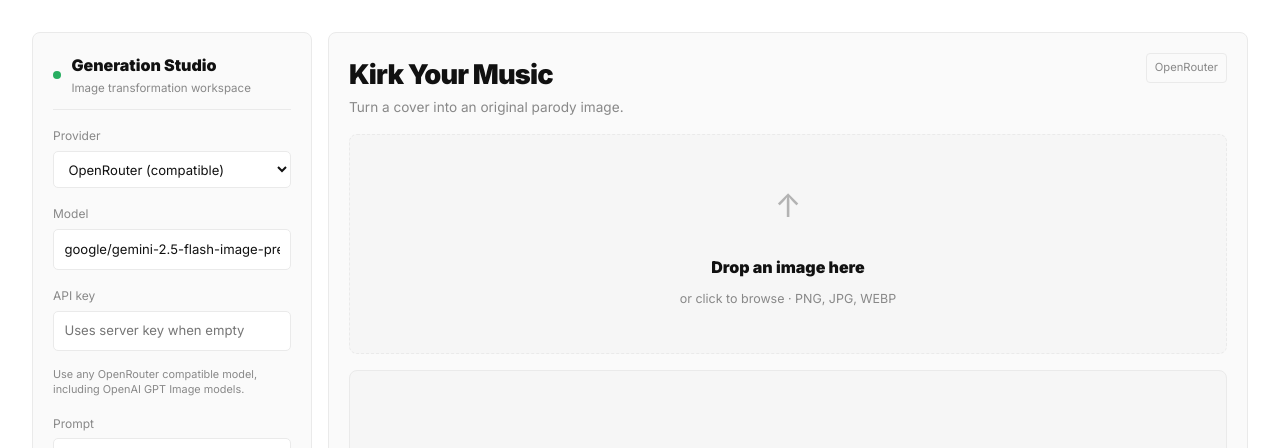
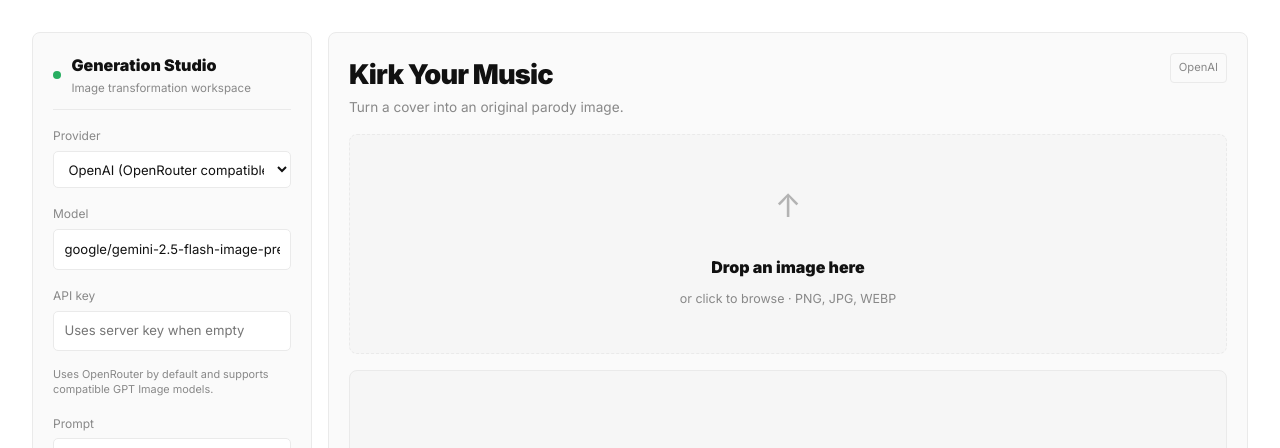
Before and after one commit to sakulik2/kirkyourmusic, a Next.js app: page / in a window 1280 px wide. Shown: the top 448 px of the page. Built offline with nearby package versions, Linux system fonts and the light colour scheme.

Commit message:
fix: normalize provider naming

```diff
--- a/app/api/kirkify/route.ts
+++ b/app/api/kirkify/route.ts
@@ -20,7 +20,7 @@ export async function POST(req: Request) {
     try {
         const body = await req.json();
         const image = typeof body?.image === "string" ? body.image : "";
-        const provider = body?.provider === "gemini" ? "gemini" : "openrouter";
+        const provider = body?.provider === "gemini" ? "gemini" : "openai";
         const fallbackKey = provider === "gemini" ? process.env.GEMINI_API_KEY : process.env.OPENROUTER_API_KEY;
         const apiKey = typeof body?.apiKey === "string" && body.apiKey ? body.apiKey : fallbackKey;
         const model = typeof body?.model === "string" && body.model ? body.model : provider === "gemini" ? "gemini-2.5-flash-image-preview" : "google/gemini-2.5-flash-image-preview";
--- a/app/page.tsx
+++ b/app/page.tsx
@@ -2,12 +2,12 @@
 
 import { useEffect, useRef, useState } from "react";
 
-type Provider = "openrouter" | "gemini";
+type Provider = "openai" | "gemini";
 
 export default function Home() {
     const [image, setImage] = useState<string | null>(null);
     const [result, setResult] = useState<string | null>(null);
-    const [provider, setProvider] = useState<Provider>("openrouter");
+    const [provider, setProvider] = useState<Provider>("openai");
     const [model, setModel] = useState("google/gemini-2.5-flash-image-preview");
     const [apiKey, setApiKey] = useState("");
     const [prompt, setPrompt] = useState("");
@@ -19,7 +19,7 @@ export default function Home() {
 
     useEffect(() => {
         const saved = localStorage.getItem("kym-settings");
-        if (saved) try { const s = JSON.parse(saved); const p = s.provider === "gemini" ? "gemini" : "openrouter"; setProvider(p); setModel(s.model || (p === "gemini" ? "gemini-2.5-flash-image-preview" : "google/gemini-2.5-flash-image-preview")); setApiKey(s.apiKey || ""); setPrompt(s.prompt || ""); setQuality(s.quality || "auto"); setSize(s.size || "1024x1024"); } catch { /* ignore invalid local settings */ }
+        if (saved) try { const s = JSON.parse(saved); const p = s.provider === "gemini" ? "gemini" : "openai"; setProvider(p); setModel(s.model || (p === "gemini" ? "gemini-2.5-flash-image-preview" : "google/gemini-2.5-flash-image-preview")); setApiKey(s.apiKey || ""); setPrompt(s.prompt || ""); setQuality(s.quality || "auto"); setSize(s.size || "1024x1024"); } catch { /* ignore invalid local settings */ }
     }, []);
     useEffect(() => { localStorage.setItem("kym-settings", JSON.stringify({ provider, model, apiKey, prompt, quality, size })); }, [provider, model, apiKey, prompt, quality, size]);
 
@@ -33,15 +33,15 @@ export default function Home() {
     return <main className="workspace">
         <section className="control-panel">
             <div className="panel-heading"><span className="status-dot" /> <div><strong>Generation Studio</strong><small>Image transformation workspace</small></div></div>
-            <label>Provider<select value={provider} onChange={e => { const p = e.target.value as Provider; setProvider(p); setModel(p === "gemini" ? "gemini-2.5-flash-image-preview" : "google/gemini-2.5-flash-image-preview"); }}><option value="openrouter">OpenRouter (compatible)</option><option value="gemini">Gemini</option></select></label>
+            <label>Provider<select value={provider} onChange={e => { const p = e.target.value as Provider; setProvider(p); setModel(p === "gemini" ? "gemini-2.5-flash-image-preview" : "google/gemini-2.5-flash-image-preview"); }}><option value="openai">OpenAI (OpenRouter compatible)</option><option value="gemini">Gemini</option></select></label>
             <label>Model<input value={model} onChange={e => setModel(e.target.value)} /></label>
             <label>API key<input type="password" placeholder="Uses server key when empty" value={apiKey} onChange={e => setApiKey(e.target.value)} /></label>
-            {provider === "openrouter" && <p className="privacy-note">Use any OpenRouter compatible model, including OpenAI GPT Image models.</p>}
+            {provider === "openai" && <p className="privacy-note">Uses OpenRouter by default and supports compatible GPT Image models.</p>}
             <label>Prompt<textarea rows={7} placeholder="Optional instructions for the image edit" value={prompt} onChange={e => setPrompt(e.target.value)} /></label>
             <p className="privacy-note">Settings stay in this browser. Keys are sent only with your generation request.</p>
         </section>
         <section className="canvas-area">
-            <header className="canvas-header"><div><h1>Kirk Your Music</h1><p>Turn a cover into an original parody image.</p></div><span className="provider-badge">{provider === "gemini" ? "Gemini" : "OpenRouter"}</span></header>
+            <header className="canvas-header"><div><h1>Kirk Your Music</h1><p>Turn a cover into an original parody image.</p></div><span className="provider-badge">{provider === "gemini" ? "Gemini" : "OpenAI"}</span></header>
             <div className="dropzone" onClick={() => inputRef.current?.click()} onDragOver={e => e.preventDefault()} onDrop={e => { e.preventDefault(); onFile(e.dataTransfer.files[0]); }}>
                 <input ref={inputRef} type="file" accept="image/*" hidden onChange={e => onFile(e.target.files?.[0])} />
                 {image ? <img src={image} alt="Uploaded cover" /> : <><div className="upload-icon">↑</div><strong>Drop an image here</strong><span>or click to browse · PNG, JPG, WEBP</span></>}
```
